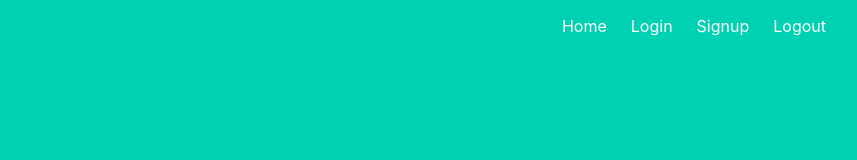
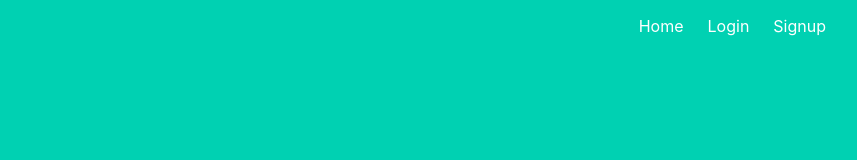
Before and after one commit to yak-toto/yak-server, a Vue app in the folder client/: page / in a window 1280 px wide. Shown: the top 160 px of the page, without its empty margins (390-1247 px from the left). Built offline with nearby package versions, Linux system fonts and the light colour scheme.

Commit message:
Add conditional display of login, signup and logout

```diff
--- a/client/src/App.vue
+++ b/client/src/App.vue
@@ -6,9 +6,9 @@
           <div id="navbarMenuHeroA" class="navbar-menu">
             <div class="navbar-end">
               <router-link to="/" class="navbar-item">Home</router-link>
-              <router-link to="/login" class="navbar-item">Login</router-link>
-              <router-link to="/signup" class="navbar-item">Signup</router-link>
-              <router-link to="/logout" class="navbar-item">Logout</router-link>
+              <router-link v-if="!isAuthenticated" to="/login" class="navbar-item">Login</router-link>
+              <router-link v-if="!isAuthenticated" to="/signup" class="navbar-item">Signup</router-link>
+              <router-link v-if="isAuthenticated" to="/logout" class="navbar-item">Logout</router-link>
             </div>
           </div>
         </div>
@@ -22,3 +22,13 @@
     </div>
   </section>
 </template>
+
+<script>
+export default {
+  computed: {
+    isAuthenticated() {
+      return this.$store.getters.isAuthenticated
+    }
+  }
+}
+</script>
```
